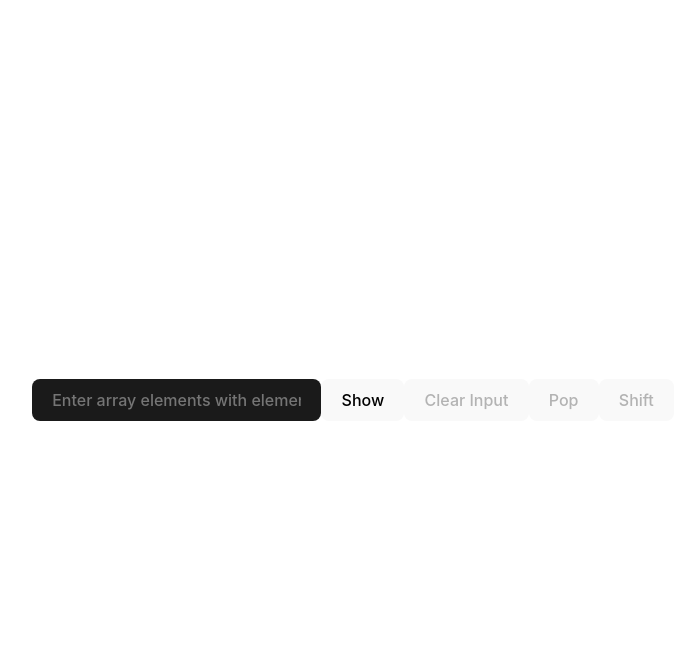
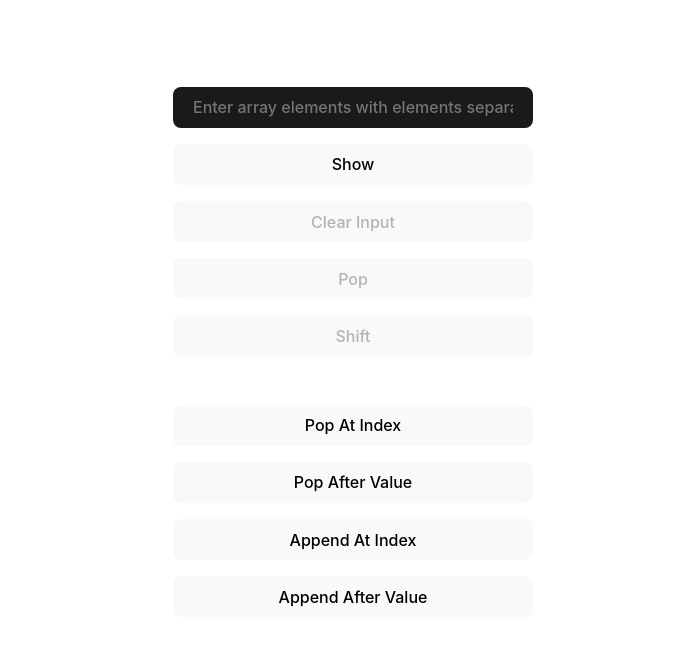
Before and after one commit to abhikatta/ds, a React (Vite) app: page / in a window 1280 px wide. Shown: the top 646 px of the page, without its empty margins (287-972 px from the left). Built offline with nearby package versions, Linux system fonts and the light colour scheme.

Commit message:
all funcionality working

```diff
--- a/src/App.tsx
+++ b/src/App.tsx
@@ -2,11 +2,15 @@ import { useState } from "react";
 import { LinkedList } from "./DS/LinkedList";
 import { val } from "./types/node";
 import DisplayValuesLL from "./Components/DisplayValuesLL";
+import { customModificationEnum } from "./types/customModification";
 
 const App = () => {
   const [inputString, setInputString] = useState("");
   const [values, setValues] = useState<val[] | null>([]);
   const [submitClicked, setSubmitClicked] = useState(false);
+  const [customModification, setCustomModification] = useState("");
+  const [customModValue, setCustomModValue] = useState("");
+  const [customModPositionValue, setCustomModPositionValue] = useState("");
   const [list, setList] = useState<LinkedList>();
   const handleShow = () => {
     setSubmitClicked(true);
@@ -37,6 +41,33 @@ const App = () => {
     setInputString("");
     setValues([]);
   };
+
+  const handleCustomMod = () => {
+    if (list) {
+      switch (customModification) {
+        case customModificationEnum.AppendAtIndex:
+          list.appendAtindex(parseInt(customModPositionValue), customModValue);
+          break;
+        case customModificationEnum.AppendAfterValue:
+          list.appendAfterValue(customModPositionValue, customModValue);
+          break;
+
+        case customModificationEnum.PopAtIndex:
+          list.popIndexElement(parseInt(customModPositionValue));
+          break;
+
+        case customModificationEnum.PopValue:
+          list.popElement(customModPositionValue);
+
+          break;
+
+        default:
+          break;
+      }
+      setValues(list.traverse());
+    }
+  };
+
   return (
     <div>
       <input
@@ -46,7 +77,7 @@ const App = () => {
         placeholder="Enter array elements with elements separated by spaces"
       />
       <button
-        disabled={submitClicked}
+        disabled={submitClicked && inputString.trim().length <= 0}
         onClick={() => {
           inputString.trim().length > 0 && handleShow();
         }}>
@@ -61,7 +92,50 @@ const App = () => {
       <button disabled={!submitClicked} onClick={Shift}>
         Shift
       </button>
-      {/* <div><button>Pop At Index</button></div> */}
+      <div>
+        <button
+          onClick={() =>
+            setCustomModification(customModificationEnum.PopAtIndex)
+          }>
+          Pop At Index
+        </button>
+        <button
+          onClick={() =>
+            setCustomModification(customModificationEnum.PopValue)
+          }>
+          Pop After Value
+        </button>
+        <button
+          onClick={() =>
+            setCustomModification(customModificationEnum.AppendAtIndex)
+          }>
+          Append At Index
+        </button>
+        <button
+          onClick={() =>
+            setCustomModification(customModificationEnum.AppendAfterValue)
+          }>
+          Append After Value
+        </button>
+
+        {customModification !== "" && (
+          <>
+            <input
+              onChange={(e) => setCustomModPositionValue(e.target.value)}
+              placeholder={`Enter index/value after for ${customModification}`}
+            />
+            {!customModification.toLowerCase().includes("pop") && (
+              <input
+                onChange={(e) => setCustomModValue(e.target.value)}
+                placeholder="Enter the value"
+              />
+            )}
+            <button onClick={handleCustomMod}>
+              Click to {customModification}
+            </button>
+          </>
+        )}
+      </div>
       {values && <DisplayValuesLL values={values} />}
     </div>
   );
--- a/src/index.css
+++ b/src/index.css
@@ -35,10 +35,18 @@ h1 {
   font-size: 3.2em;
   line-height: 1.1;
 }
-
+input {
+  width: 20rem;
+}
+div {
+  display: flex;
+  flex-direction: column;
+  margin: 2rem 0;
+}
 button,
 input {
   border-radius: 8px;
+  margin: 0.5rem 0;
   border: 1px solid transparent;
   padding: 0.6em 1.2em;
   font-size: 1em;
--- /dev/null
+++ b/src/types/customModification.ts
@@ -0,0 +1,6 @@
+export enum customModificationEnum {
+  PopAtIndex = "PopAtIndex",
+  PopValue = "PopValue",
+  AppendAtIndex = "AppendAtIndex",
+  AppendAfterValue = "AppendAfterValue",
+}
```
